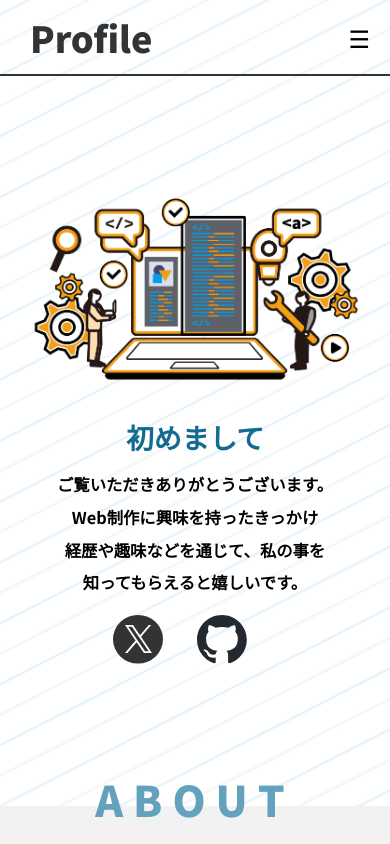
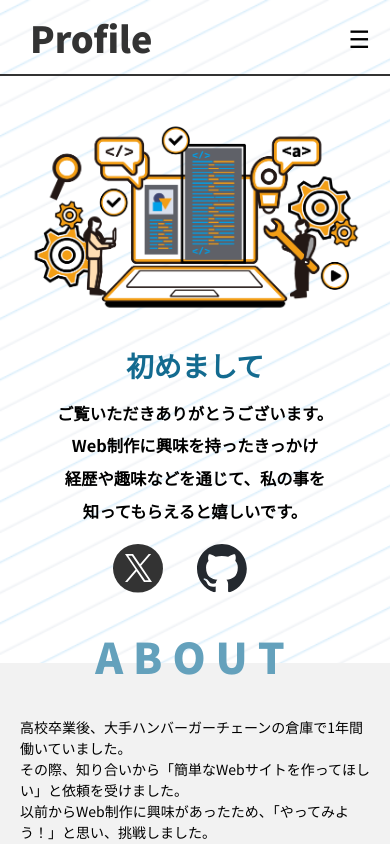
Before and after one commit to yuyu1018/profile, a website: page index.html in a window 390 px wide. Shown: the top 844 px of the page. Drawn offline with nearby package versions, Linux system fonts and the light colour scheme.

Commit message:
height change

```diff
--- a/css/style.css
+++ b/css/style.css
@@ -520,6 +520,8 @@
 
 @media screen and (max-width:768px) {
     .fv-wrap{
+        padding: 40px 0;
+        height: 100%;
         flex-direction: column-reverse;
     }
 
```
